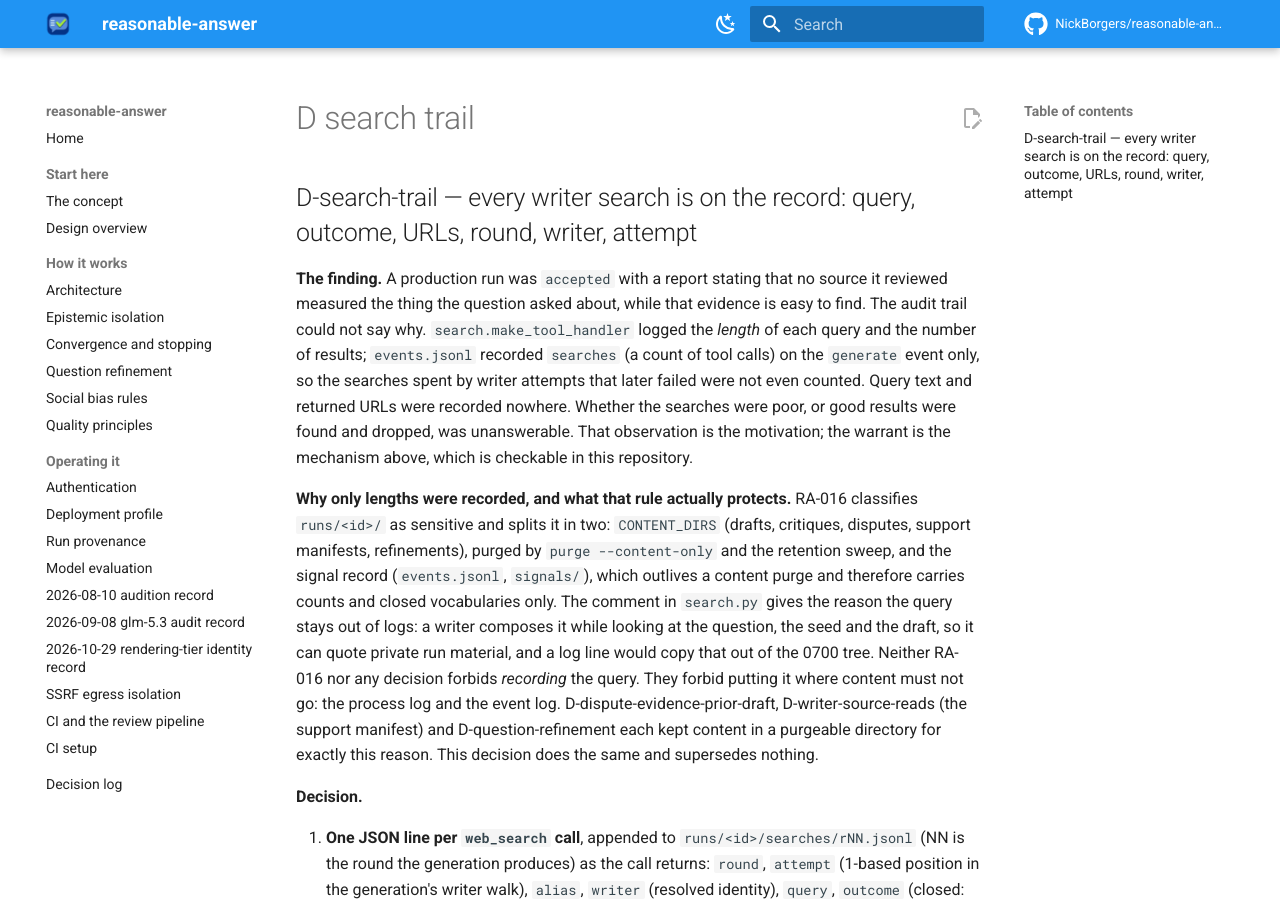
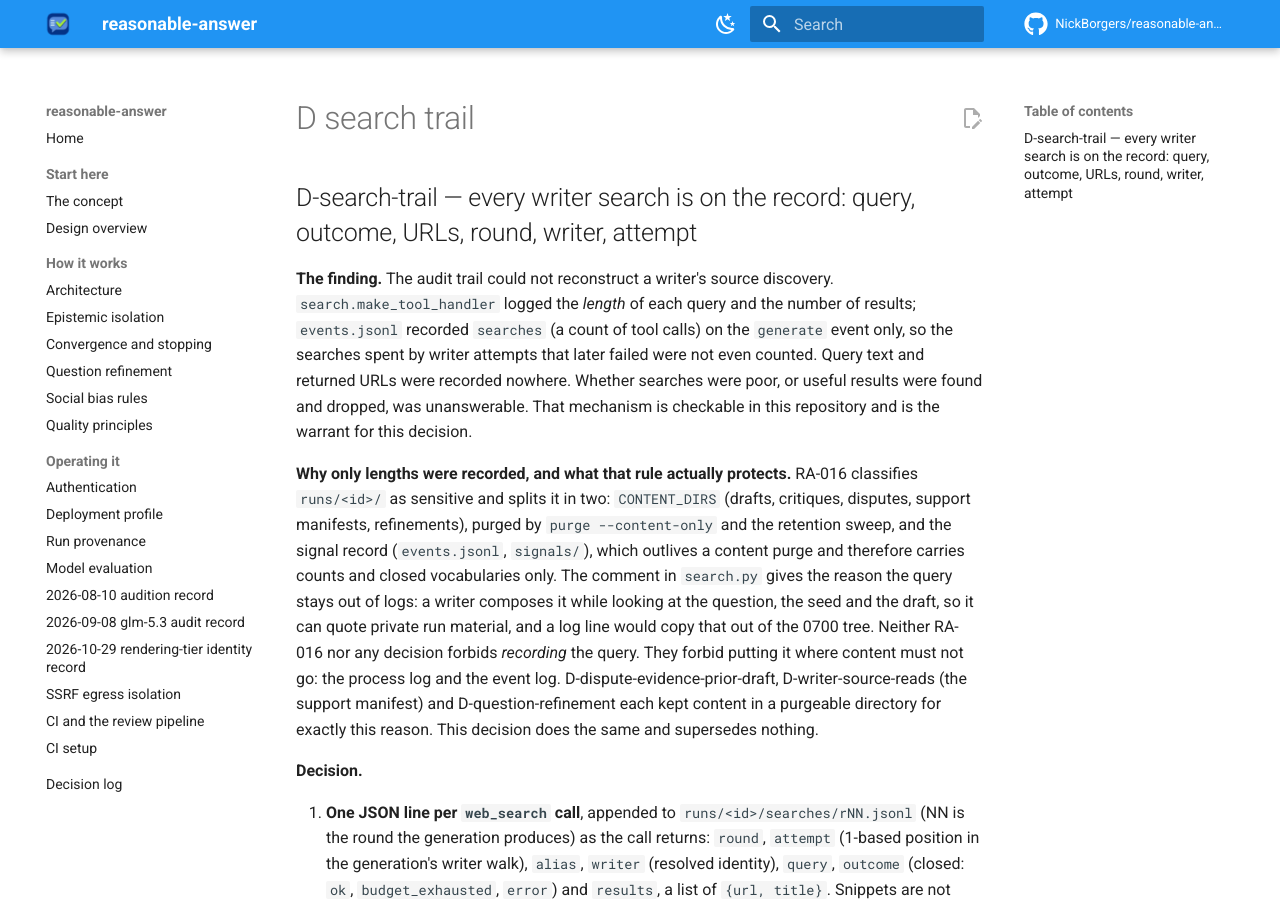
Before and after one commit to NickBorgers/reasonable-answer, an MkDocs documentation site: the page built from docs/decisions/D-search-trail.md, in a window 1280 px wide and 900 px high. Built offline with MkDocs 1.6.1 and Material for MkDocs 9.7.7, drawn with Linux system fonts in a browser that asks for light colours; comment, search, counter and statistics services are not loaded.

Commit message:
fix: address reviewer findings (cycle 1, cold)
Addressed both blockers. The deployment profile now distinguishes WARNING-level stdout suppression from the purgeable search trail, and D-search-trail now rests its finding on the repository-verifiable observability gap rather than an unsupported production claim. All 2,311 non-live tests and Ruff pass.

Addressed:
  - docs/docs-search-trail-warning-1
  - quality/qual-claim-unsupported-1

```diff
--- a/docs/decisions/D-search-trail.md
+++ b/docs/decisions/D-search-trail.md
@@ -1,13 +1,12 @@
 ## D-search-trail — every writer search is on the record: query, outcome, URLs, round, writer, attempt
 
-**The finding.** A production run was `accepted` with a report stating that no source it reviewed
-measured the thing the question asked about, while that evidence is easy to find. The audit trail
-could not say why. `search.make_tool_handler` logged the *length* of each query and the number of
-results; `events.jsonl` recorded `searches` (a count of tool calls) on the `generate` event only,
-so the searches spent by writer attempts that later failed were not even counted. Query text and
-returned URLs were recorded nowhere. Whether the searches were poor, or good results were found
-and dropped, was unanswerable. That observation is the motivation; the warrant is the mechanism
-above, which is checkable in this repository.
+**The finding.** The audit trail could not reconstruct a writer's source discovery.
+`search.make_tool_handler` logged the *length* of each query and the number of results;
+`events.jsonl` recorded `searches` (a count of tool calls) on the `generate` event only, so the
+searches spent by writer attempts that later failed were not even counted. Query text and returned
+URLs were recorded nowhere. Whether searches were poor, or useful results were found and dropped,
+was unanswerable. That mechanism is checkable in this repository and is the warrant for this
+decision.
 
 **Why only lengths were recorded, and what that rule actually protects.** RA-016 classifies
 `runs/<id>/` as sensitive and splits it in two: `CONTENT_DIRS` (drafts, critiques, disputes,
```
Also changed, not shown: docs/deployment-profile.md (+6 -5 lines).
